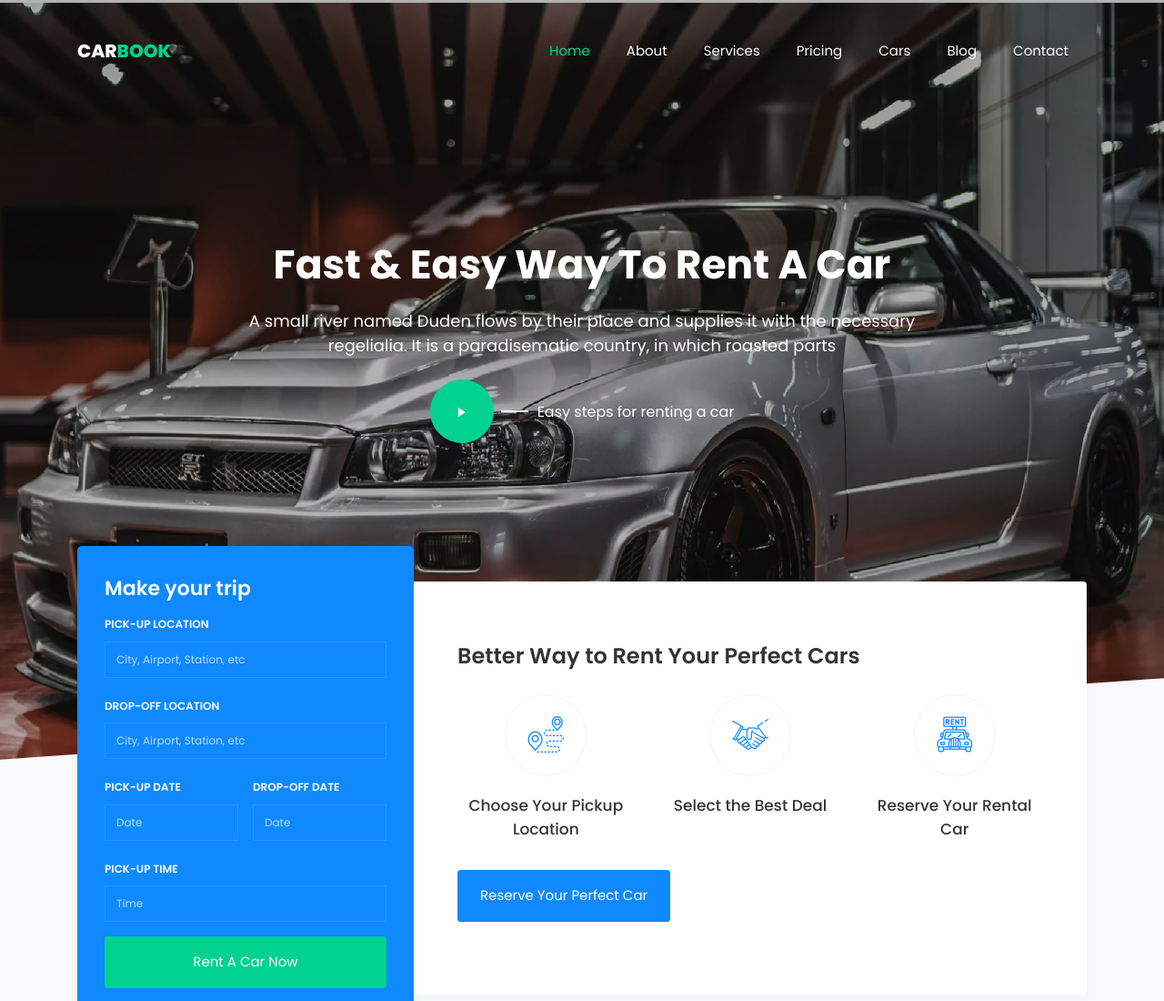
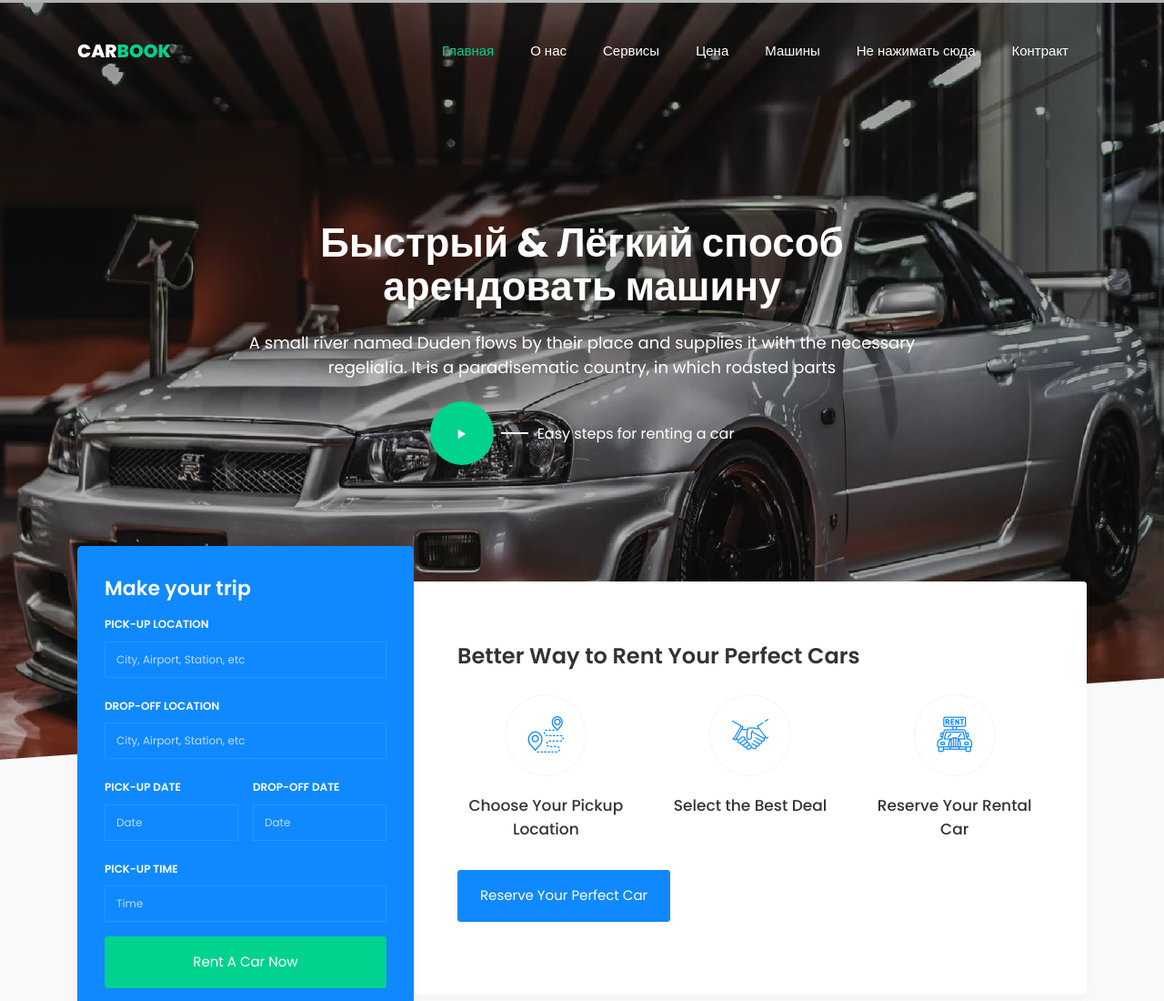
Before and after one commit to FearCry0/-Fear-s-Garage, a plain HTML site: page index.html in a window 1280 px wide. Shown: the top 1100 px of the page at 91% size. Drawn offline with Linux system fonts and the light colour scheme; some packages are replaced by stand-ins of ours; no server answers; files whose address does not match are found by name.

Commit message:
Update index.html

```diff
--- a/index.html
+++ b/index.html
@@ -32,18 +32,18 @@
 	    <div class="container">
 	      <a class="navbar-brand" href="index.html">Car<span>Book</span></a>
 	      <button class="navbar-toggler" type="button" data-toggle="collapse" data-target="#ftco-nav" aria-controls="ftco-nav" aria-expanded="false" aria-label="Toggle navigation">
-	        <span class="oi oi-menu"></span> Menu
+	        <span class="oi oi-menu"></span> Меню
 	      </button>
 
 	      <div class="collapse navbar-collapse" id="ftco-nav">
 	        <ul class="navbar-nav ml-auto">
-	          <li class="nav-item active"><a href="index.html" class="nav-link">Home</a></li>
-	          <li class="nav-item"><a href="about.html" class="nav-link">About</a></li>
-	          <li class="nav-item"><a href="services.html" class="nav-link">Services</a></li>
-	          <li class="nav-item"><a href="pricing.html" class="nav-link">Pricing</a></li>
-	          <li class="nav-item"><a href="car.html" class="nav-link">Cars</a></li>
-	          <li class="nav-item"><a href="blog.html" class="nav-link">Blog</a></li>
-	          <li class="nav-item"><a href="contact.html" class="nav-link">Contact</a></li>
+	          <li class="nav-item active"><a href="index.html" class="nav-link">Главная</a></li>
+	          <li class="nav-item"><a href="about.html" class="nav-link">О нас</a></li>
+	          <li class="nav-item"><a href="services.html" class="nav-link">Сервисы</a></li>
+	          <li class="nav-item"><a href="pricing.html" class="nav-link">Цена</a></li>
+	          <li class="nav-item"><a href="car.html" class="nav-link">Машины</a></li>
+	          <li class="nav-item"><a href="blog.html" class="nav-link">Не нажимать сюда</a></li>
+	          <li class="nav-item"><a href="contact.html" class="nav-link">Контракт</a></li>
 	        </ul>
 	      </div>
 	    </div>
@@ -56,9 +56,9 @@
         <div class="row no-gutters slider-text justify-content-start align-items-center justify-content-center">
           <div class="col-lg-8 ftco-animate">
           	<div class="text w-100 text-center mb-md-5 pb-md-5">
-	            <h1 class="mb-4">Fast &amp; Easy Way To Rent A Car</h1>
+	            <h1 class="mb-4">Быстрый &amp; Лёгкий способ арендовать машину</h1>
 	            <p style="font-size: 18px;">A small river named Duden flows by their place and supplies it with the necessary regelialia. It is a paradisematic country, in which roasted parts</p>
-	            <a href="https://vimeo.com/45830194" class="icon-wrap popup-vimeo d-flex align-items-center mt-4 justify-content-center">
+	            <a href="https://youtu.be/_k5q6AT84VA?t=27" class="icon-wrap popup-vimeo d-flex align-items-center mt-4 justify-content-center">
 	            	<div class="icon d-flex align-items-center justify-content-center">
 	            		<span class="ion-ios-play"></span>
 	            	</div>
```
